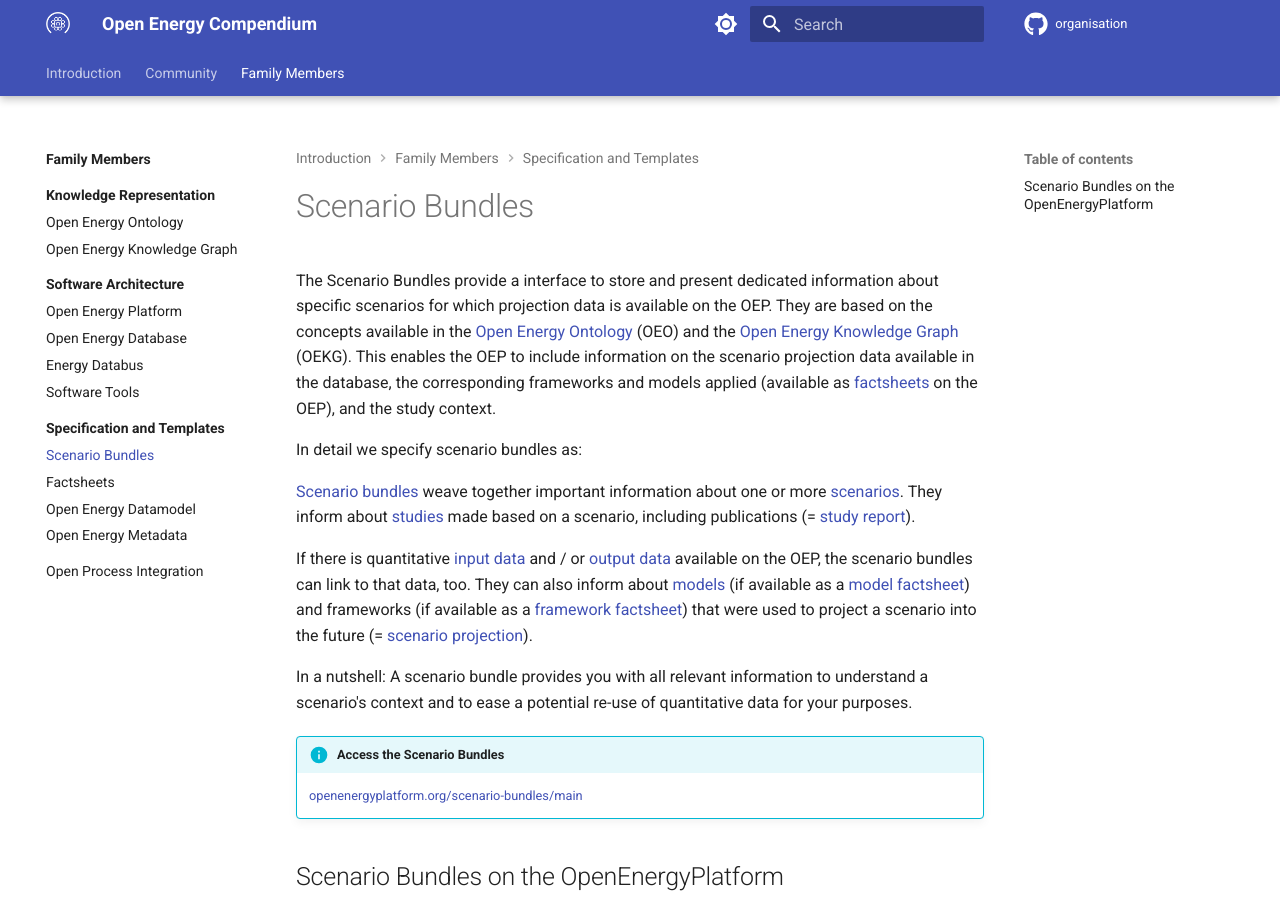
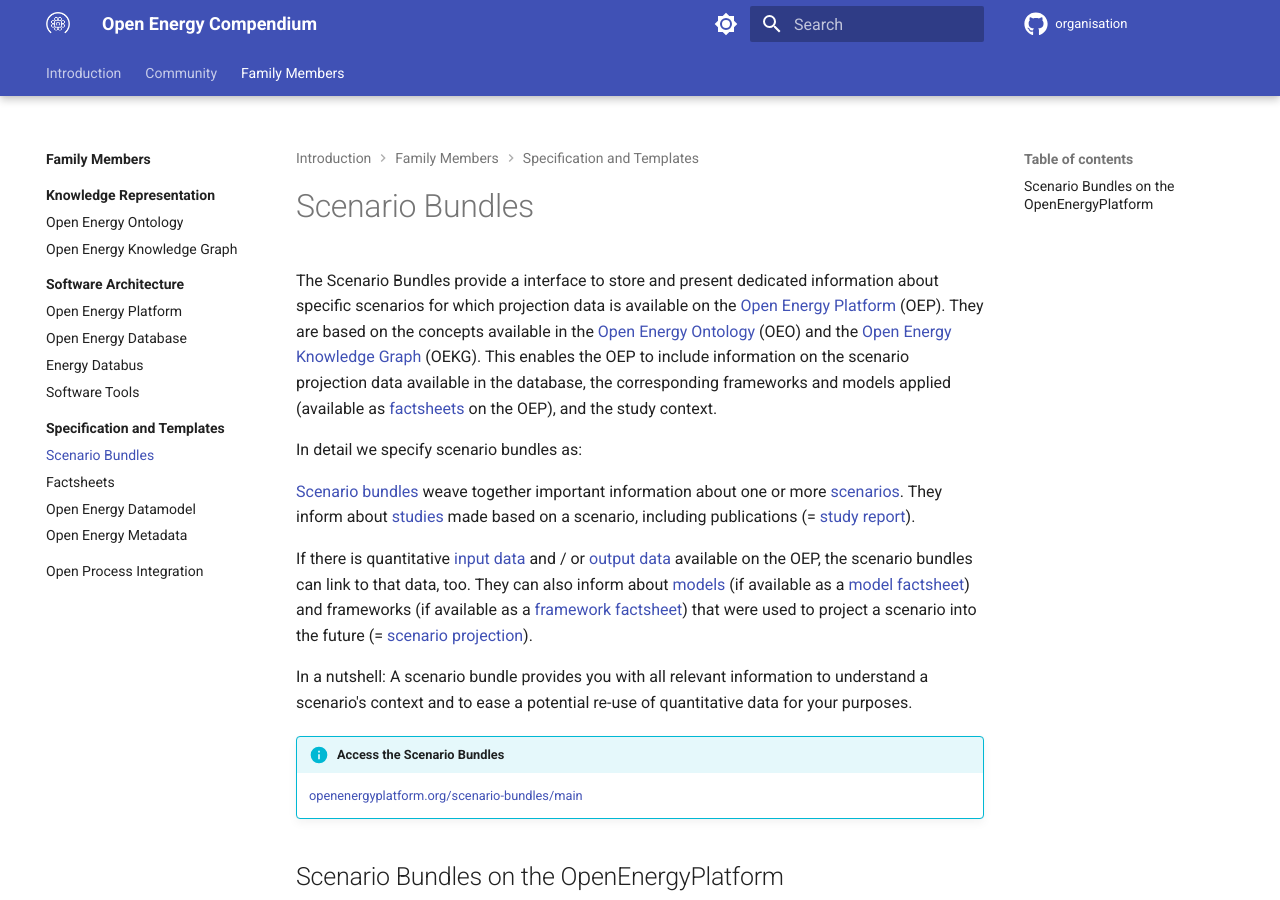
Before and after one commit to OpenEnergyPlatform/organisation, an MkDocs documentation site: the page built from compendium/family_members/templates-and-specification/scenario-bundles.md, in a window 1280 px wide and 900 px high. Built offline with MkDocs 1.6.1 and Material for MkDocs 9.7.7, drawn with Linux system fonts in a browser that asks for light colours; comment, search, counter and statistics services are not loaded.

Commit message:
Update scenario-bundles.md
add link to OEP

```diff
--- a/compendium/family_members/templates-and-specification/scenario-bundles.md
+++ b/compendium/family_members/templates-and-specification/scenario-bundles.md
@@ -1,6 +1,6 @@
 # Scenario Bundles
 
-The Scenario Bundles provide a interface to store and present dedicated information about specific scenarios for which projection data is available on the OEP.
+The Scenario Bundles provide a interface to store and present dedicated information about specific scenarios for which projection data is available on the [Open Energy Platform](https://openenergyplatform.org/) (OEP).
 They are based on the concepts available in the [Open Energy Ontology](../knowledge-representation/oeo.md) (OEO)
 and the [Open Energy Knowledge Graph](../knowledge-representation/oekg.md) (OEKG).
 This enables the OEP to include information on the scenario projection
```
